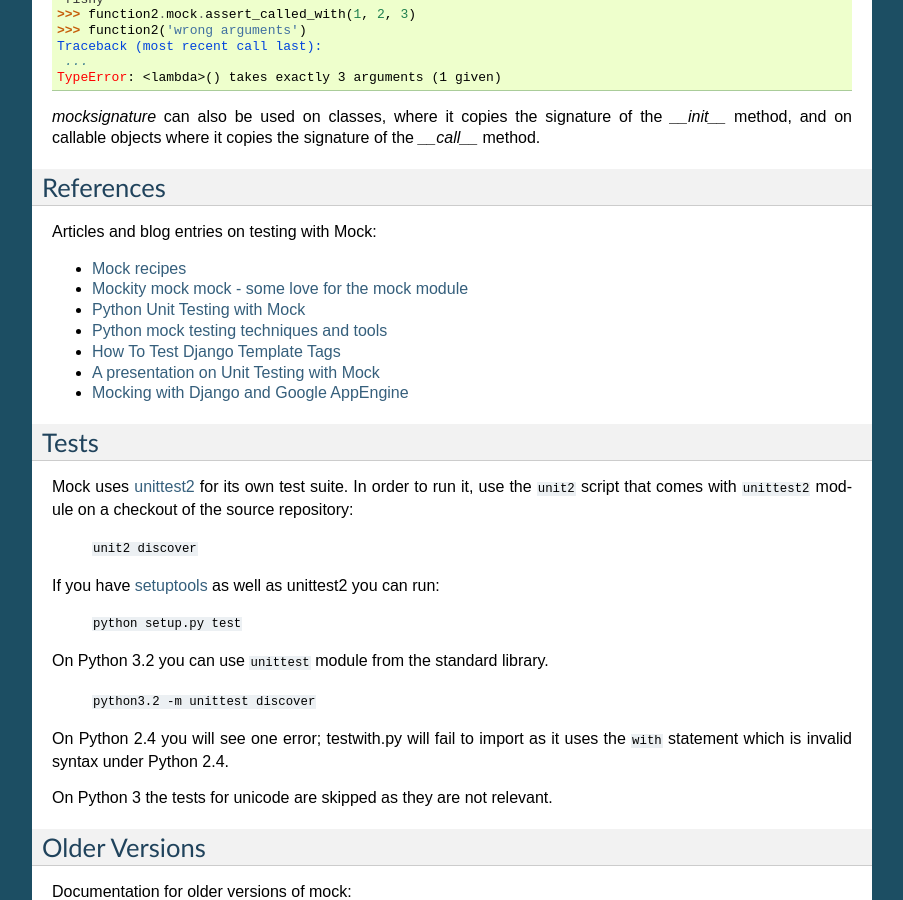
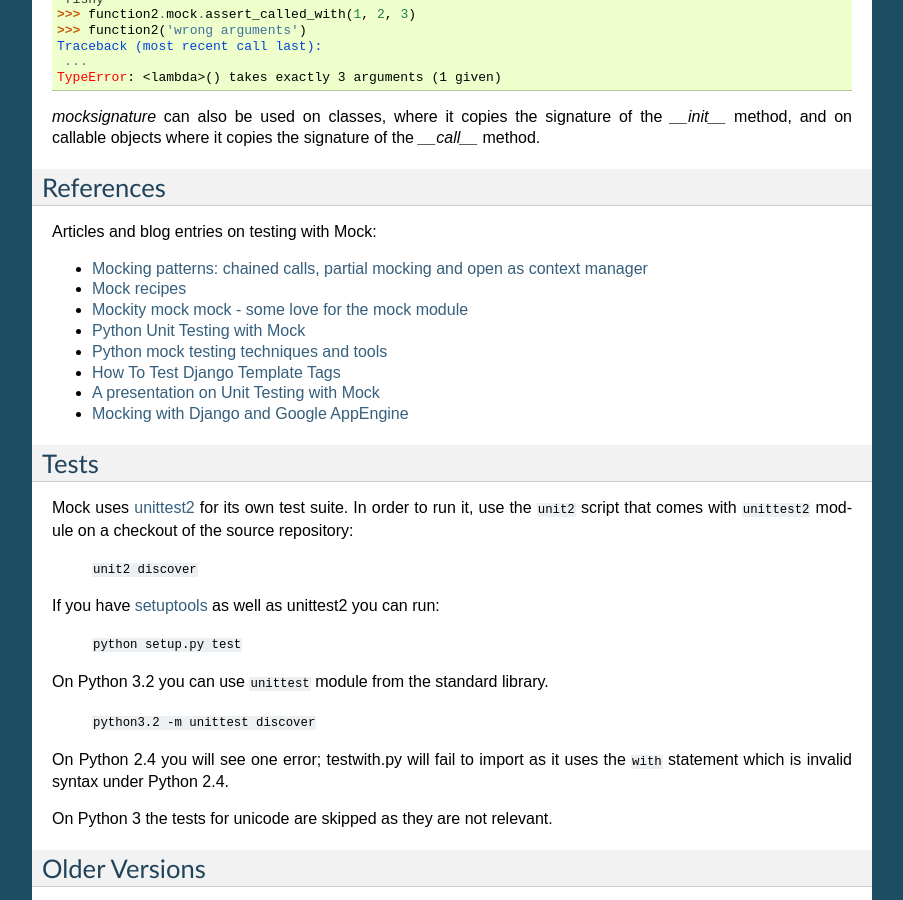
Before and after one commit to eaudeweb/mock, a Sphinx documentation site: the page built from docs/index.txt, in a window 1280 px wide and 900 px high, scrolled down 3846 px. Shown: the whole window, without its empty margins (198-1101 px from the left). Built offline with Sphinx 7.4.7, drawn with Linux system fonts in a browser that asks for light colours; pages that are not in the unit, such as notebooks, are missing from menus.

Commit message:
Adding a link to the docs

```diff
--- a/docs/index.txt
+++ b/docs/index.txt
@@ -259,6 +259,7 @@
 
 Articles and blog entries on testing with Mock:
 
+* `Mocking patterns: chained calls, partial mocking and open as context manager <http://www.voidspace.org.uk/python/weblog/arch_d7_2010_10_02.shtml#e1188>`_
 * `Mock recipes <http://konryd.blogspot.com/2010/06/mock-recipies.html>`_
 * `Mockity mock mock - some love for the mock module <http://konryd.blogspot.com/2010/05/mockity-mock-mock-some-love-for-mock.html>`_
 * `Python Unit Testing with Mock <http://www.insomnihack.com/?p=194>`_
```
